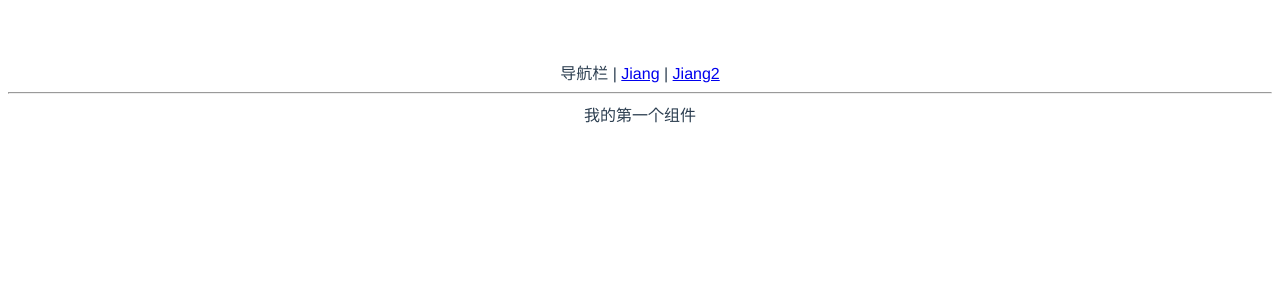
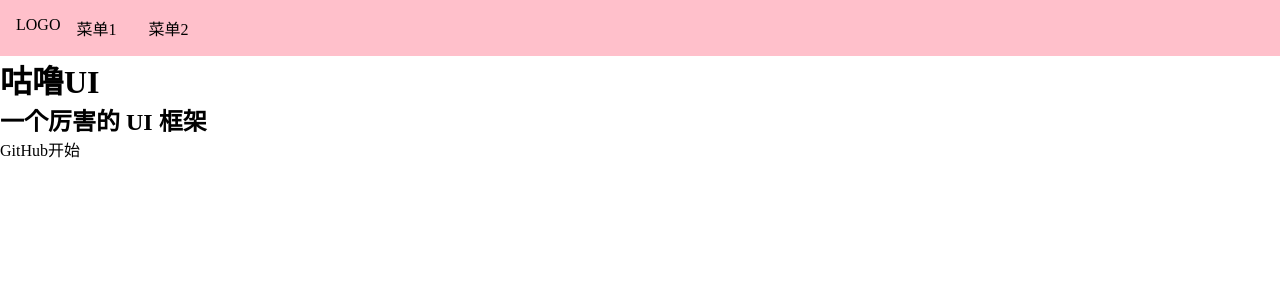
Before and after one commit to jiang-N/gulu, a Vue app: page / in a window 1280 px wide. Shown: the top 300 px of the page. Built offline with nearby package versions, Linux system fonts and the light colour scheme.

Commit message:
添加 top-nav 样式

```diff
--- a/package.json
+++ b/package.json
@@ -10,6 +10,7 @@
     "vue-router": "4.0.2"
   },
   "devDependencies": {
+    "sass": "^1.32.0",
     "@vue/compiler-sfc": "^3.0.4",
     "vite": "^1.0.0-rc.13"
   }
--- a/src/App.vue
+++ b/src/App.vue
@@ -1,10 +1,4 @@
 <template>
-  <div>导航栏 |
-    <router-link to="/">Jiang</router-link>
-    |
-    <router-link to="/xxx">Jiang2</router-link>
-  </div>
-  <hr>
   <router-view/>
 </template>
 
--- a/src/index.css
+++ /dev/null
@@ -1,8 +0,0 @@
-#app {
-  font-family: Avenir, Helvetica, Arial, sans-serif;
-  -webkit-font-smoothing: antialiased;
-  -moz-osx-font-smoothing: grayscale;
-  text-align: center;
-  color: #2c3e50;
-  margin-top: 60px;
-}
--- /dev/null
+++ b/src/index.scss
@@ -0,0 +1,18 @@
+* {
+  margin: 0;
+  padding: 0;
+  box-sizing: border-box;
+}
+
+ul, ol {
+  list-style: none;
+}
+
+a {
+  text-decoration: none;
+  color: inherit;
+
+  &:hover {
+    border-bottom: 1px solid;
+  }
+}
--- /dev/null
+++ b/src/views/Doc.vue
@@ -0,0 +1,20 @@
+<template>
+  <div class="top-nav">
+    <div class="log"></div>
+    <div class="menu"></div>
+  </div>
+  <div class="content">
+    <aside>边栏</aside>
+    <main>主内容</main>
+  </div>
+</template>
+
+<script>
+export default {
+  name: 'Doc'
+}
+</script>
+
+<style scoped>
+
+</style>
--- /dev/null
+++ b/src/views/Home.vue
@@ -0,0 +1,46 @@
+<template>
+  <div class="top-nav">
+    <div class="log">LOGO</div>
+    <ul class="menu">
+      <li>菜单1</li>
+      <li>菜单2</li>
+    </ul>
+  </div>
+  <div class="banner">
+    <h1>咕噜UI</h1>
+    <h2>一个厉害的 UI 框架</h2>
+    <p class="actions">
+      <a>GitHub</a>
+      <a>开始</a>
+    </p>
+  </div>
+</template>
+
+<script>
+export default {
+  name: 'Home'
+}
+</script>
+
+<style lang="scss" scoped>
+.top-nav {
+  background: pink;
+  display: flex;
+  padding: 16px;
+
+  > .logo {
+    max-width: 6em;
+    margin-right: auto;
+  }
+
+  > .menu {
+    display: flex;
+    white-space: nowrap;
+    flex-wrap: nowrap;
+
+    > li {
+      margin: 0 1em;
+    }
+  }
+}
+</style>
```
Also changed, not shown: src/main.ts (+5 -5 lines), 1 other file (tests, documents, lock files or other folders).
